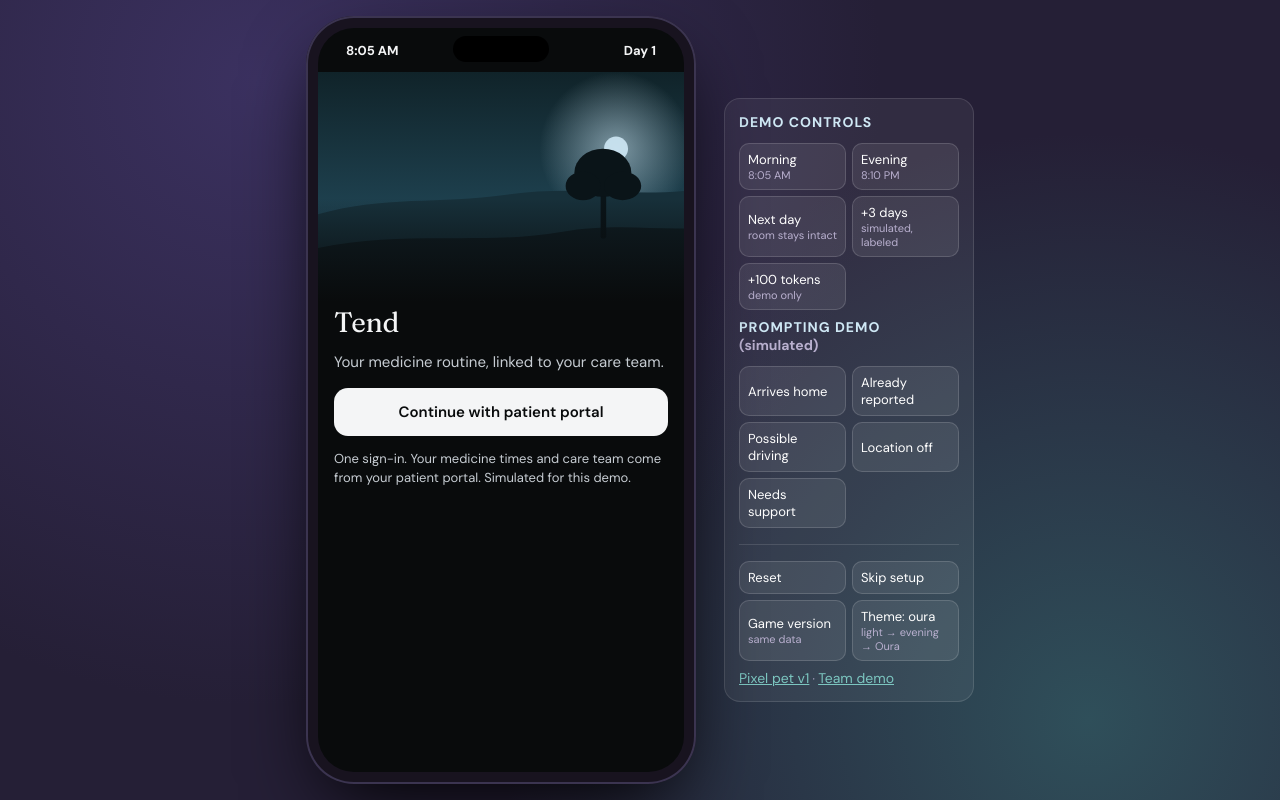
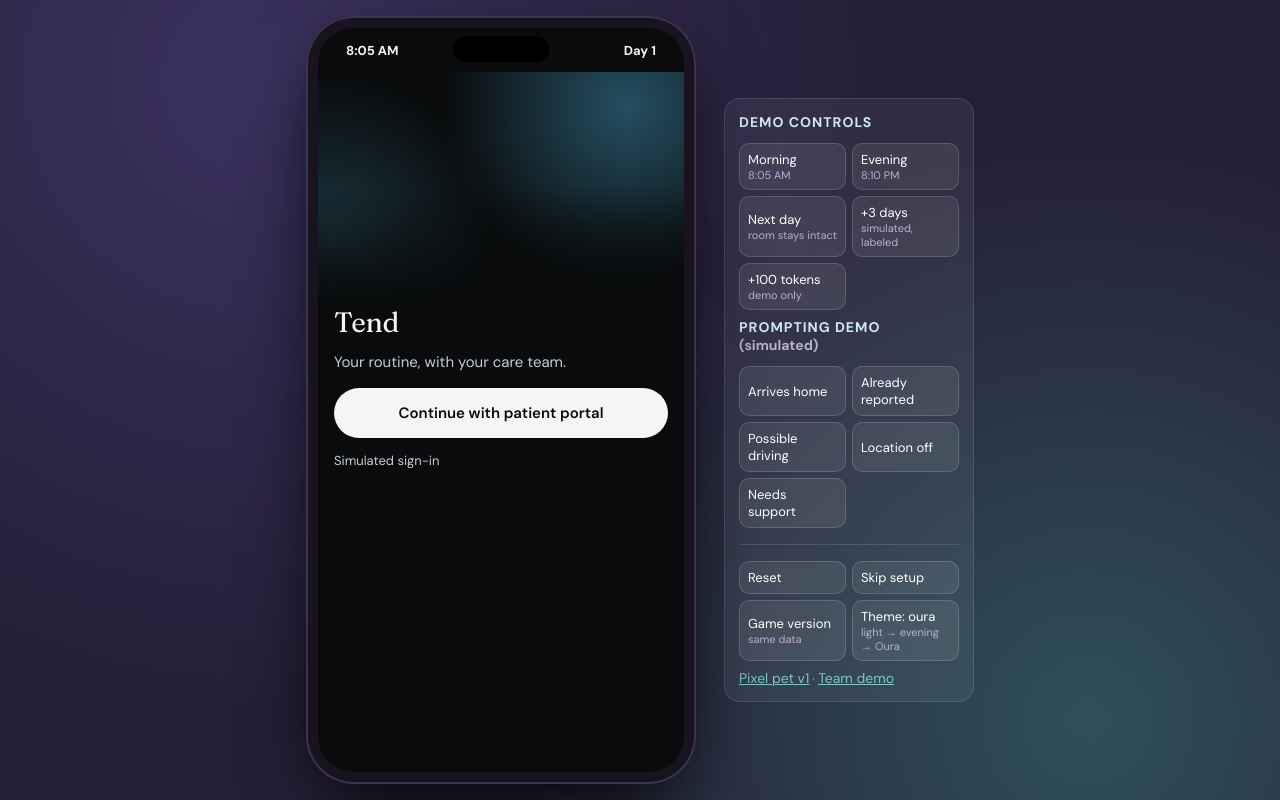
Before and after one commit to samhitareddym/pediatech-deap, a React (Vite) app in the folder app/: page / in a window 1280 px wide. Built offline with nearby package versions, Linux system fonts and the light colour scheme.

Commit message:
Calm polish: outline-shape nav (Today/Routine/Account), abstract orb background, rounder, fewer words; support moved into Account

```diff
--- a/app/src/room/calm.css
+++ b/app/src/room/calm.css
@@ -188,3 +188,32 @@
 .calm-app .game-done { background: var(--surface); border: 0; box-shadow: none; }
 .calm-app .cards3 .shop-card { padding: 12px 8px; }
 .calm-body { text-align: left; } .choice-card { width: 100%; margin: 0; box-sizing: border-box; font-family: "DM Sans", sans-serif; }
+
+/* ---------- abstract orbs, rounder + quieter ---------- */
+.calm-app.theme-light { --orb-1: #f4c4a1; --orb-2: #c7d8c0; }
+.calm-app.theme-evening { --orb-1: #3f6a4f; --orb-2: #6a4a33; }
+.calm-app.theme-oura { --orb-1: #28566a; --orb-2: #1f3d4a; }
+
+.calm-nav-bar { border-top: 0; padding: 8px 10px 12px; }
+.calm-nav-bar i { display: block; width: 20px; height: 20px; border: 2px solid currentColor; box-sizing: border-box; }
+.calm-nav-bar .ic-circle { border-radius: 50%; }
+.calm-nav-bar .ic-square { border-radius: 5px; }
+.calm-nav-bar .ic-bubble { border-radius: 50% 50% 50% 4px; }
+.calm-nav-bar .ic-diamond { border-radius: 4px; transform: rotate(45deg) scale(.85); }
+
+.calm-hero.short { height: 150px; }
+.hero-copy { bottom: 18px; }
+.calm-body { gap: 14px; }
+.spot { border-radius: 28px; padding: 22px; gap: 10px; }
+.cbtn { border-radius: 999px; padding: 14px 18px; }
+.cbtn.ghost { background: none; border-color: transparent; color: var(--ink-2); }
+.quiet-actions button { border-radius: 999px; }
+.ring { border-radius: 24px; padding: 14px 6px 12px; }
+.insight { border-radius: 24px; padding: 18px 20px; }
+.choice-card { border-radius: 28px; padding: 24px 22px; }
+.linked, .plan-list, .hist, .theme-opt, .seg2 { border-radius: 22px; }
+.seg2 button { border-radius: 999px; }
+.theme-opt { padding: 14px 16px; }
+.calm-app .qopt, .calm-app .quiz-nav button, .calm-app .btn, .calm-app .seg { border-radius: 999px; }
+.calm-app .rx, .calm-app .plan-card, .calm-app .checkin-card, .calm-app .edit-panel, .calm-app .shop-card, .calm-app .hero, .calm-app .portrait, .calm-app .stats2 > div, .calm-app .game-card { border-radius: 22px; }
+.calm-app .hud-chip, .hud-edit { border-radius: 999px; }
--- a/app/src/room/calm.tsx
+++ b/app/src/room/calm.tsx
@@ -9,26 +9,18 @@ export const THEMES: { id: Theme; name: string; line: string; sw: [string, strin
   { id: 'oura', name: 'Oura style', line: 'Near-black canvas, cool atmosphere, quiet white figures.', sw: ['#090b0c', '#252729', '#83c9ef'] },
 ]
 
-/* atmospheric scene: a tree at the edge of hills; morning or evening light (atmosphere only, never a judgment) */
+/* abstract atmosphere: two soft color orbs on the page tone (no scenery) */
 export function Scene({ evening }: { evening: boolean }) {
   return (
     <svg className="calm-scene" viewBox="0 0 390 210" preserveAspectRatio="xMidYMid slice" aria-hidden="true">
       <defs>
-        <linearGradient id="sky" x1="0" y1="0" x2="0" y2="1">
-          <stop offset="0" stopColor="var(--sky-1)" /><stop offset="1" stopColor="var(--sky-2)" />
-        </linearGradient>
-        <radialGradient id="sunglow"><stop offset="0" stopColor="var(--sun)" stopOpacity=".55" /><stop offset="1" stopColor="var(--sun)" stopOpacity="0" /></radialGradient>
-        <linearGradient id="fade" x1="0" y1="0" x2="0" y2="1"><stop offset=".55" stopColor="var(--page)" stopOpacity="0" /><stop offset="1" stopColor="var(--page)" /></linearGradient>
+        <radialGradient id="orb1"><stop offset="0" stopColor="var(--orb-1)" stopOpacity=".9" /><stop offset="1" stopColor="var(--orb-1)" stopOpacity="0" /></radialGradient>
+        <radialGradient id="orb2"><stop offset="0" stopColor="var(--orb-2)" stopOpacity=".8" /><stop offset="1" stopColor="var(--orb-2)" stopOpacity="0" /></radialGradient>
+        <linearGradient id="fade" x1="0" y1="0" x2="0" y2="1"><stop offset=".5" stopColor="var(--page)" stopOpacity="0" /><stop offset="1" stopColor="var(--page)" /></linearGradient>
       </defs>
-      <rect width="390" height="210" fill="url(#sky)" />
-      <circle cx={evening ? 300 : 90} cy={evening ? 70 : 82} r="70" fill="url(#sunglow)" />
-      <circle cx={evening ? 300 : 90} cy={evening ? 70 : 82} r={evening ? 11 : 14} fill="var(--sun)" opacity=".9" />
-      <path d="M0 140 C 70 110, 130 122, 200 112 C 270 102, 330 118, 390 104 L390 210 L0 210 Z" fill="var(--hill-1)" />
-      <path d="M0 168 C 90 140, 170 160, 250 146 C 310 136, 350 148, 390 140 L390 210 L0 210 Z" fill="var(--hill-2)" />
-      <g fill="var(--tree)">
-        <rect x="286" y="96" width="5" height="56" rx="2" />
-        <ellipse cx="288" cy="92" rx="26" ry="22" /><ellipse cx="270" cy="104" rx="16" ry="13" /><ellipse cx="306" cy="104" rx="17" ry="13" />
-      </g>
+      <rect width="390" height="210" fill="var(--page)" />
+      <circle cx={evening ? 310 : 300} cy={evening ? 30 : 50} r="170" fill="url(#orb1)" />
+      <circle cx={evening ? 40 : 70} cy="150" r="150" fill="url(#orb2)" />
       <rect width="390" height="210" fill="url(#fade)" />
     </svg>
   )
@@ -65,23 +57,22 @@ export function ThemePick({ theme, onTheme }: { theme: Theme; onTheme: (t: Theme
 
 export type DoseView = { slot: 'am' | 'pm'; time: string; cue: string | null; status: 'taken' | 'missed' | 'help' | 'now' | 'later' | 'none' }
 
-export function CalmToday({ greeting, evening, open, doses, week, insight, onReport, onNotYet, onMissed, onHelp, nextTime }: {
-  greeting: string; evening: boolean; open: DoseView | null; doses: DoseView[]
+export function CalmToday({ greeting, evening, open, week, insight, onReport, onNotYet, onMissed, onHelp, nextTime }: {
+  greeting: string; evening: boolean; open: DoseView | null
   week: { reported: number; possible: number; taken: number; days: number }
   insight: { title: string; body: string }
   onReport: () => void; onNotYet: () => void; onMissed: () => void; onHelp: () => void; nextTime: string
 }) {
-  const word = { taken: 'Reported taken', missed: 'Reported missed', help: 'Asked for help', now: 'Now', later: 'Later', none: 'No report' }
   return (
     <div className="calm-page">
-      <div className="calm-hero short"><Scene evening={evening} /><div className="hero-copy"><p className="eyebrow">Today</p><h1 className="ed">{greeting}</h1></div></div>
+      <div className="calm-hero short"><Scene evening={evening} /><div className="hero-copy"><h1 className="ed">{greeting}</h1></div></div>
       <div className="calm-body">
         <section className="spot" aria-label="Next check-in">
           {open ? (
             <>
               <p className="eyebrow">{open.slot === 'am' ? 'Morning' : 'Evening'} check-in</p>
               <p className="big-fig">{open.time}</p>
-              <p className="csub">{open.cue ? `Right after you ${open.cue}.` : 'Whenever you take it, let us know.'}</p>
+              {open.cue && <p className="csub">After you {open.cue}</p>}
               <button className="cbtn primary" onClick={onReport}>Report dose taken</button>
               <div className="quiet-actions">
                 <button onClick={onNotYet}>Not yet</button><button onClick={onMissed}>Missed</button><button onClick={onHelp}>Need help</button>
@@ -91,31 +82,20 @@ export function CalmToday({ greeting, evening, open, doses, week, insight, onRep
             <>
               <p className="eyebrow">All set for now</p>
               <p className="big-fig">{nextTime}</p>
-              <p className="csub">Your next check-in.</p>
             </>
           )}
         </section>
 
-        <div className="dose-rows">
-          {doses.map((d) => (
-            <div key={d.slot} className={'dose-row ' + d.status}>
-              <span>{d.slot === 'am' ? 'Morning' : 'Evening'} · {d.time}</span><em>{word[d.status]}</em>
-            </div>
-          ))}
-        </div>
-
         <section className="metrics" aria-label="This week">
-          <Ring value={week.reported} max={week.possible} label={`of ${week.possible} check-ins`} />
-          <Ring value={week.taken} max={week.possible} label="reported taken" />
-          <Ring value={week.days} max={7} label="days checked in" />
+          <Ring value={week.reported} max={week.possible} label="check-ins" />
+          <Ring value={week.taken} max={week.possible} label="taken" />
+          <Ring value={week.days} max={7} label="days" />
         </section>
 
         <section className="insight">
-          <p className="eyebrow">My routine</p>
           <p className="ed small">{insight.title}</p>
           <p className="csub">{insight.body}</p>
         </section>
-        <p className="note">Check-ins are your reports, not proof. Your care team reads them alongside your labs.</p>
       </div>
     </div>
   )
@@ -175,10 +155,10 @@ export function Icon({ name, size = 20 }: { name: IconName; size?: number }) {
   return <svg className="ic" viewBox="0 0 24 24" width={size} height={size} fill="none" stroke="currentColor" strokeWidth="1.8" strokeLinecap="round" strokeLinejoin="round" aria-hidden="true"><path d={PATHS[name]} /></svg>
 }
 
-export function Nav<T extends string>({ tabs, view, onView }: { tabs: [T, string, IconName][]; view: string; onView: (v: T) => void }) {
+export function Nav<T extends string>({ tabs, view, onView }: { tabs: [T, string, string][]; view: string; onView: (v: T) => void }) {
   return (
     <nav className="calm-nav-bar" style={{ gridTemplateColumns: `repeat(${tabs.length}, 1fr)` }} aria-label="Main">
-      {tabs.map(([k, l, ic]) => <button key={k} aria-current={view === k ? 'page' : undefined} className={view === k ? 'on' : ''} onClick={() => onView(k)}><Icon name={ic} />{l}</button>)}
+      {tabs.map(([k, l, ic]) => <button key={k} aria-current={view === k ? 'page' : undefined} className={view === k ? 'on' : ''} onClick={() => onView(k)}><i className={'ic-' + ic} />{l}</button>)}
     </nav>
   )
 }
@@ -191,9 +171,9 @@ export function SignIn({ onDone }: { onDone: () => void }) {
       <div className="calm-hero"><Scene evening /></div>
       <div className="calm-body">
         <h1 className="ed">Tend</h1>
-        <p className="csub">Your medicine routine, linked to your care team.</p>
+        <p className="csub">Your routine, with your care team.</p>
         <button className="cbtn primary" disabled={linking} onClick={() => { setLinking(true); setTimeout(onDone, 900) }}>{linking ? 'Linking your portal…' : 'Continue with patient portal'}</button>
-        <p className="note">One sign-in. Your medicine times and care team come from your patient portal. Simulated for this demo.</p>
+        <p className="note">Simulated sign-in</p>
       </div>
     </div>
   )
@@ -206,24 +186,23 @@ export function Start({ name, onPick }: { name: string; onPick: (m: 'calm' | 'ga
       <div className="calm-body top">
         <p className="eyebrow">Welcome, {name}</p>
         <h1 className="ed">Where to?</h1>
-        <button className="choice-card" onClick={() => onPick('calm')}><b>General</b><span>Check-ins, your routine and your care team.</span></button>
-        <button className="choice-card" onClick={() => onPick('game')}><b>Check out my swag room</b><span>A companion, a room to build, rewards and games.</span></button>
-        <p className="note">You can switch anytime in Account.</p>
+        <button className="choice-card" onClick={() => onPick('calm')}><b>General</b><span>Check-ins and your care team</span></button>
+        <button className="choice-card" onClick={() => onPick('game')}><b>Check out my swag room</b><span>Your room, rewards and games</span></button>
       </div>
     </div>
   )
 }
 
-export function Account({ name, theme, mode, onTheme, onMode, onSwitchCompanion, onSignOut }: {
+export function Account({ name, theme, mode, onTheme, onMode, onSwitchCompanion, onSupport, onSignOut }: {
   name: string; theme: Theme; mode: 'calm' | 'game'
-  onTheme: (t: Theme) => void; onMode: (m: 'calm' | 'game') => void; onSwitchCompanion: () => void; onSignOut: () => void
+  onTheme: (t: Theme) => void; onMode: (m: 'calm' | 'game') => void; onSwitchCompanion: () => void; onSupport: () => void; onSignOut: () => void
 }) {
   return (
     <div className="calm-page">
       <div className="calm-body top">
         <p className="eyebrow">Account</p>
         <h1 className="ed">{name}</h1>
-        <div className="linked"><Icon name="check" /><div><b>Patient portal linked</b><small>Single sign-on. Medicine times and your care team sync from here (simulated).</small></div></div>
+        <div className="linked"><Icon name="check" /><div><b>Patient portal linked</b><small>Single sign-on (simulated)</small></div></div>
         <h2 className="ed small">Appearance</h2>
         <ThemePick theme={theme} onTheme={onTheme} />
         <h2 className="ed small">App version</h2>
@@ -232,7 +211,8 @@ export function Account({ name, theme, mode, onTheme, onMode, onSwitchCompanion,
           <button className={mode === 'game' ? 'on' : ''} onClick={() => onMode('game')}>Swag room</button>
         </div>
         {mode === 'game' && <button className="cbtn" onClick={onSwitchCompanion}>Switch companion</button>}
-        <button className="cbtn" onClick={onSignOut}>Sign out</button>
+        <button className="cbtn" onClick={onSupport}>Get support</button>
+        <button className="cbtn ghost" onClick={onSignOut}>Sign out</button>
       </div>
     </div>
   )
```
Also changed, not shown: app/src/room/RoomApp.tsx (+6 -5 lines).
